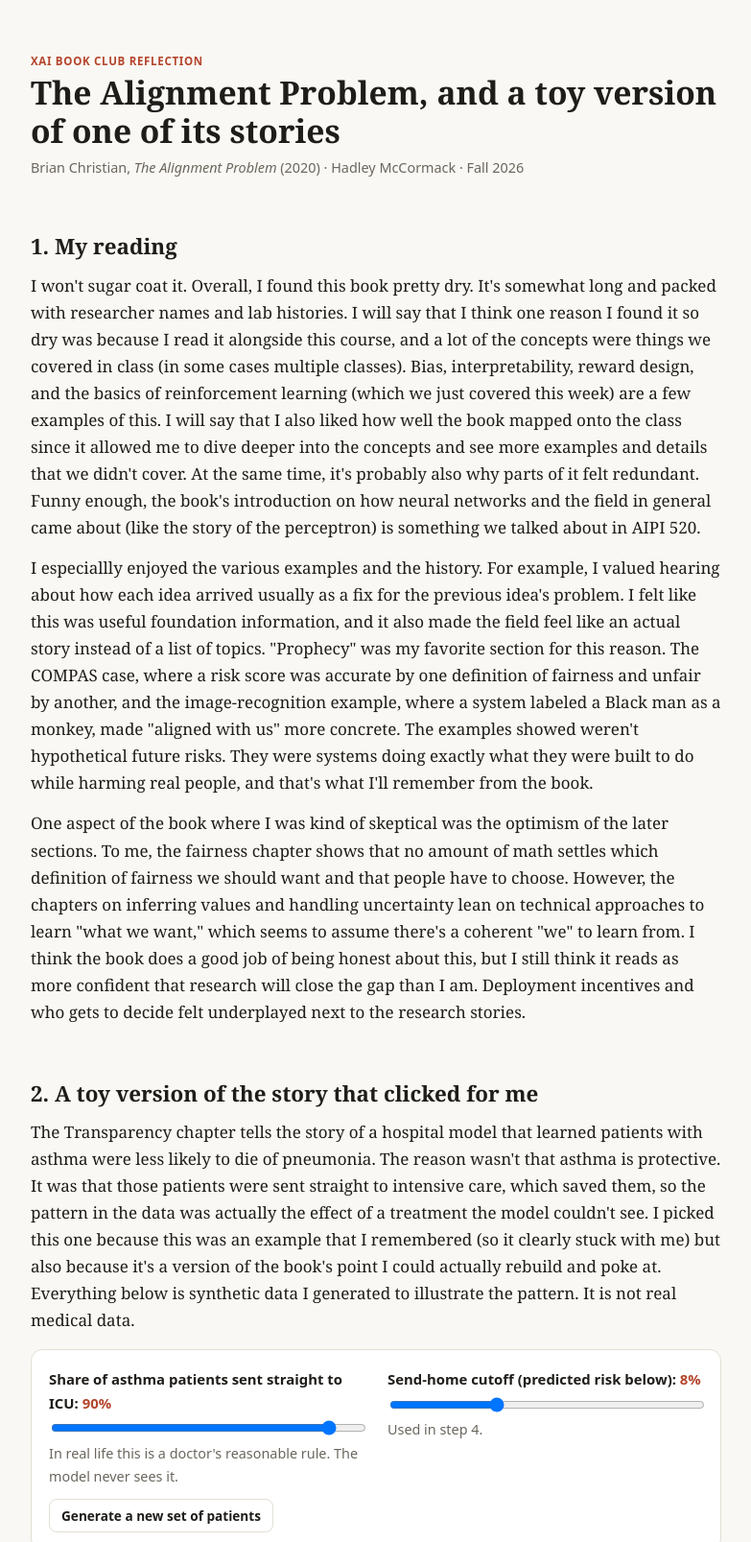
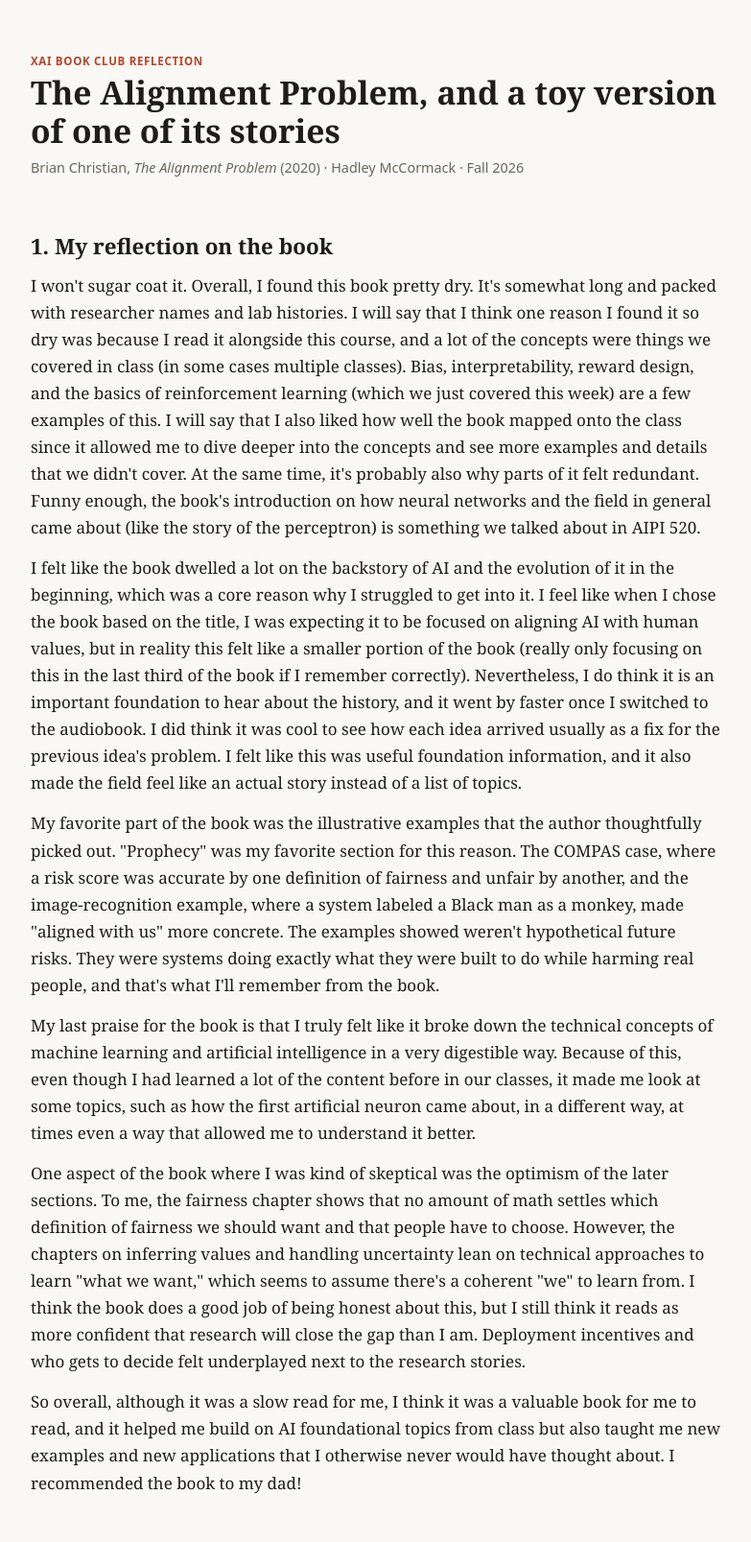
Before and after one commit to hmccormack1/alignment-problem-reflection, a plain HTML site: page index.html in a window 1280 px wide. Shown: the top 1607 px of the page at 96% size, without its empty margins (248-1031 px from the left). Drawn offline with Linux system fonts and the light colour scheme.

Commit message:
Add more insights

```diff
--- a/index.html
+++ b/index.html
@@ -54,10 +54,13 @@ footer{margin-top:60px;padding-top:18px;border-top:1px solid var(--line);color:v
 <h1>The Alignment Problem, and a toy version of one of its stories</h1>
 <div class="sub">Brian Christian, <i>The Alignment Problem</i> (2020) · Hadley McCormack · Fall 2026</div>
 
-<h2>1. My reading</h2>
+<h2>1. My reflection on the book</h2>
 <p>I won't sugar coat it. Overall, I found this book pretty dry. It's somewhat long and packed with researcher names and lab histories. I will say that I think one reason I found it so dry was because I read it alongside this course, and a lot of the concepts were things we covered in class (in some cases multiple classes). Bias, interpretability, reward design, and the basics of reinforcement learning (which we just covered this week) are a few examples of this. I will say that I also liked how well the book mapped onto the class since it allowed me to dive deeper into the concepts and see more examples and details that we didn't cover. At the same time, it's probably also why parts of it felt redundant. Funny enough, the book's introduction on how neural networks and the field in general came about (like the story of the perceptron) is something we talked about in AIPI 520. </p>
-<p>I especiallly enjoyed the various examples and the history. For example, I valued hearing about how each idea arrived usually as a fix for the previous idea's problem. I felt like this was useful foundation information, and it also made the field feel like an actual story instead of a list of topics. "Prophecy" was my favorite section for this reason. The COMPAS case, where a risk score was accurate by one definition of fairness and unfair by another, and the image-recognition example, where a system labeled a Black man as a monkey, made "aligned with us" more concrete. The examples showed weren't hypothetical future risks. They were systems doing exactly what they were built to do while harming real people, and that's what I'll remember from the book.</p>
+<p>I felt like the book dwelled a lot on the backstory of AI and the evolution of it in the beginning, which was a core reason why I struggled to get into it. I feel like when I chose the book based on the title, I was expecting it to be focused on aligning AI with human values, but in reality this felt like a smaller portion of the book (really only focusing on this in the last third of the book if I remember correctly). Nevertheless, I do think it is an important foundation to hear about the history, and it went by faster once I switched to the audiobook. I did think it was cool to see how each idea arrived usually as a fix for the previous idea's problem. I felt like this was useful foundation information, and it also made the field feel like an actual story instead of a list of topics.</p>
+<p>My favorite part of the book was the illustrative examples that the author thoughtfully picked out. "Prophecy" was my favorite section for this reason. The COMPAS case, where a risk score was accurate by one definition of fairness and unfair by another, and the image-recognition example, where a system labeled a Black man as a monkey, made "aligned with us" more concrete. The examples showed weren't hypothetical future risks. They were systems doing exactly what they were built to do while harming real people, and that's what I'll remember from the book.</p>
+<p>My last praise for the book is that I truly felt like it broke down the technical concepts of machine learning and artificial intelligence in a very digestible way. Because of this, even though I had learned a lot of the content before in our classes, it made me look at some topics, such as how the first artificial neuron came about, in a different way, at times even a way that allowed me to understand it better.</p>
 <p>One aspect of the book where I was kind of skeptical was the optimism of the later sections. To me, the fairness chapter shows that no amount of math settles which definition of fairness we should want and that people have to choose. However, the chapters on inferring values and handling uncertainty lean on technical approaches to learn "what we want," which seems to assume there's a coherent "we" to learn from. I think the book does a good job of being honest about this, but I still think it reads as more confident that research will close the gap than I am. Deployment incentives and who gets to decide felt underplayed next to the research stories.</p>
+<p>So overall, although it was a slow read for me, I think it was a valuable book for me to read, and it helped me build on AI foundational topics from class but also taught me new examples and new applications that I otherwise never would have thought about. I recommended the book to my dad!</p>
 
 <h2>2. A toy version of the story that clicked for me</h2>
 <p>The Transparency chapter tells the story of a hospital model that learned patients with asthma were less likely to die of pneumonia. The reason wasn't that asthma is protective. It was that those patients were sent straight to intensive care, which saved them, so the pattern in the data was actually the effect of a treatment the model couldn't see. I picked this one because this was an example that I remembered (so it clearly stuck with me) but also because it's a version of the book's point I could actually rebuild and poke at. Everything below is synthetic data I generated to illustrate the pattern. It is not real medical data.</p>
@@ -109,13 +112,12 @@ footer{margin-top:60px;padding-top:18px;border-top:1px solid var(--line);color:v
 
 <h2>3. Where I've seen this apply to my own projects</h2>
 <p><b>F1 pit-stop model.</b> For Project 1 of this class, I compared XGBoost explained with SHAP against an Explainable Boosting Machine. In a way, that is the book's Transparency debate in miniature: explain a black box after the fact or use a model you can read directly. EBMs are descendants of the additive models behind the asthma story, so seeing the book's example and my own project line up was something I found to be satisfying. The Imitation chapter also applies to this specific project. A model that predicts when teams pit learns what strategists did rather than what was best, so any mistakes or habits in the history become part of what it treats as normal. This was something that was a listed limitation of my project, so I appreciated how this lined up with what the book talked about.</p>
-<p><b>TikTok stock model.</b> This project is still in the works, and we are just now thinking about modeling, but what I have learned from the book will serve as a useful checklist for us. The Representation chapter says to ask whose data you're learning from, which relates because TikTok users aren't a neutral sample of investors. In addition, "predict stock movement" (which is what we are using Tik Toks to do) is a proxy, so it's worth asking what we actually want the model to be good at before we choose a number to optimize.</p>
+<p><b>TikTok stock model.</b> This project is still in the works, and we are just now thinking about modeling, but what I have learned from the book will serve as a useful checklist for us. The Representation chapter says to ask whose data you're learning from, which relates because TikTok users aren't a neutral sample of investors. In addition, "predict stock movement" (which is what we are using Tik Toks to do) is a proxy, so it's worth asking what we actually want the model to be good at before we choose a number to optimize. </p>
 
 <h2>4. What changed in my thinking</h2>
-<p>Before this book and especially before this class, I thought of alignment mostly as a future, advanced-AI problem, but the book's examples show it's already a data and objectives problem in ordinary systems, and the toy demo above shows how little it takes. A model can fit its data perfectly and still be wrong about the world. The most useful habit I'm taking from it is to ask what the data doesn't show evenbefore asking how accurate the model is.</p>
-
+<p>Before this book, and especially before this class, I thought of alignment mostly as a future, advanced-AI problem. The book's examples show it's already a data and objectives problem in ordinary systems, and the toy demo above shows how little it takes. A model can fit its data perfectly and still be wrong about the world. I also learned more than I expected from material I thought I already knew: the story of how the first artificial neuron came about made more sense to me the second time, and seeing each idea arrive as a fix for the previous one made the field feel connected instead of like a list of topics. One thing I genuinely hadn't known before the book was that neuroscientists found dopamine neurons seem to signal prediction errors, which is the same idea behind the temporal-difference learning we covered in class. Seeing that the algorithm came from studying brains made reinforcement learning feel less like an abstract trick. To generalize this, the book showed me how much AI borrows from other fields, like psychology and neuroscience, which I hadn't really thought about before.</p><p>The habit I'm taking from it is to ask what the data doesn't show, even before asking how accurate the model is. One thing I'm still unsure about after finishing the book is how much of the problem technical fixes can solve, since the fairness chapter suggests parts of it are really about values.</p>
 <footer>
-Notes on how this was made: the reflection parts are my own and reflect my own thoughts on and takeaways from the the book. While I came up with came up with the idea for the interactive demo that I wanted to include and planned it out (coming up with which example I wanted to use and how to use it), Claude Sonnet 5.5 was utilized to help me actually turn these ideas into the interactive demo. Claude was also used to proofread some of my writing after writing the first draft. I reviewed its work with the demo and made adjustments and also revised any of its proofreading edits that I didn't like.
+Notes on how this was made: the reflection parts are my own and reflect my own thoughts on and takeaways from the the book. While I came up with came up with the idea for the interactive demo that I wanted to include and planned it out (coming up with which example I wanted to use and how to use it), Claude Sonnet 5.5 was utilized to help me actually turn these ideas into the interactive demo. Claude was also used to put my reflection into html form and to proofread some of my writing after writing the first draft. I reviewed its work with the demo and made adjustments and also revised any of its proofreading edits that I didn't like.
 </footer>
 </main>
 
```
